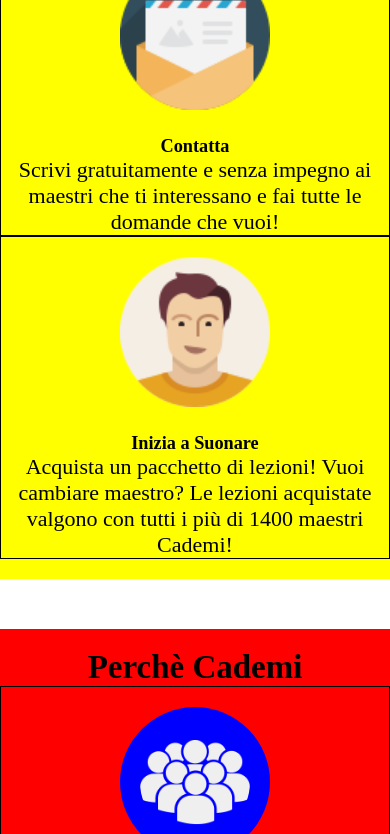
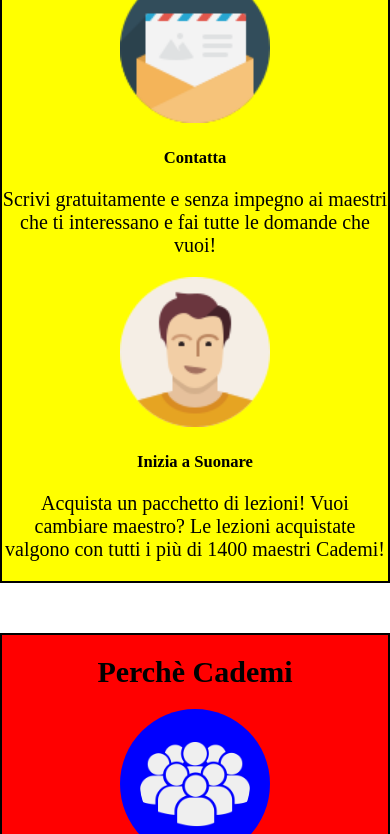
Before and after one commit to DaniM-web/html-css-resp-wannabe-12bool, a plain HTML site: page index.html in a window 390 px wide. Shown: the part 1166-2000 px from the top of the page. Drawn offline with Linux system fonts and the light colour scheme.

Commit message:
responsived

```diff
--- a/style.css
+++ b/style.css
@@ -5,11 +5,8 @@
   }
 
 body{
-    font-size: 22px;
+    font-size: 20px;
     text-align: center;
-  }
-  [class*="col-"] {
-    border: 1px solid black;
   }
 
 .row1{
@@ -26,18 +23,25 @@ body{
     padding: 20px 0;
     margin-bottom: 50px;
     background-color: yellow;
+    border: 2px solid black;
   }
 
 .row3{
     width: 100%;
     padding: 20px 0;
     background-color: red;
+    border: 2px solid black;
   }
 
 img {
   width: auto;
+  max-width: 40%;
   height: 150px;
   margin: 20px 0;
+  }
+
+  h5{
+    margin-bottom: 20px;
   }
 
  img.blubg{
```
